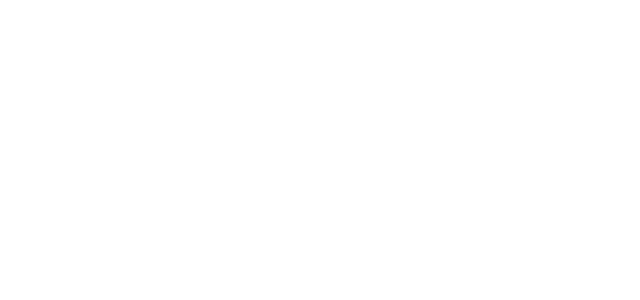
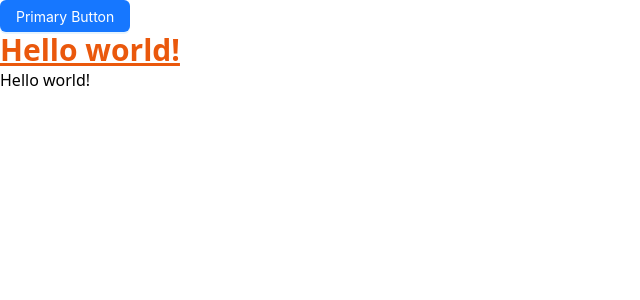
Before and after one commit to mvuqar1/similiar-jowi-MERN-STACK, a React (Create React App) app in the folder client/: page / in a window 1280 px wide. Shown: the top 300 px of the page, without its empty margins (0-640 px from the left). Built offline with nearby package versions, Linux system fonts and the light colour scheme.

Commit message:
tailwind

```diff
--- a/client/package.json
+++ b/client/package.json
@@ -6,6 +6,7 @@
     "@testing-library/jest-dom": "^5.16.5",
     "@testing-library/react": "^13.4.0",
     "@testing-library/user-event": "^13.5.0",
+    "antd": "^5.6.1",
     "react": "^18.2.0",
     "react-dom": "^18.2.0",
     "react-scripts": "5.0.1",
@@ -34,5 +35,8 @@
       "last 1 firefox version",
       "last 1 safari version"
     ]
+  },
+  "devDependencies": {
+    "tailwindcss": "^3.3.2"
   }
 }
--- a/client/src/App.js
+++ b/client/src/App.js
@@ -1,10 +1,14 @@
-
+import { Button } from 'antd';
 import './App.css';
 
 function App() {
   return (
     <>
-
+     <Button type="primary">Primary Button</Button>
+     <h1 className="text-3xl font-bold underline text-orange-600">
+      Hello world!
+    </h1>
+    <h1>Hello world!</h1>
     </>
   );
 }
--- a/client/src/index.css
+++ b/client/src/index.css
@@ -1,13 +1,7 @@
+@tailwind base;
+@tailwind components;
+@tailwind utilities;
+
 body {
   margin: 0;
-  font-family: -apple-system, BlinkMacSystemFont, 'Segoe UI', 'Roboto', 'Oxygen',
-    'Ubuntu', 'Cantarell', 'Fira Sans', 'Droid Sans', 'Helvetica Neue',
-    sans-serif;
-  -webkit-font-smoothing: antialiased;
-  -moz-osx-font-smoothing: grayscale;
 }
-
-code {
-  font-family: source-code-pro, Menlo, Monaco, Consolas, 'Courier New',
-    monospace;
-}
--- /dev/null
+++ b/client/tailwind.config.js
@@ -0,0 +1,10 @@
+/** @type {import('tailwindcss').Config} */
+module.exports = {
+  content: [
+    "./src/**/*.{js,jsx,ts,tsx}",
+  ],
+  theme: {
+    extend: {},
+  },
+  plugins: [],
+}
```
Also changed, not shown: 1 other file (tests, documents, lock files or other folders).
